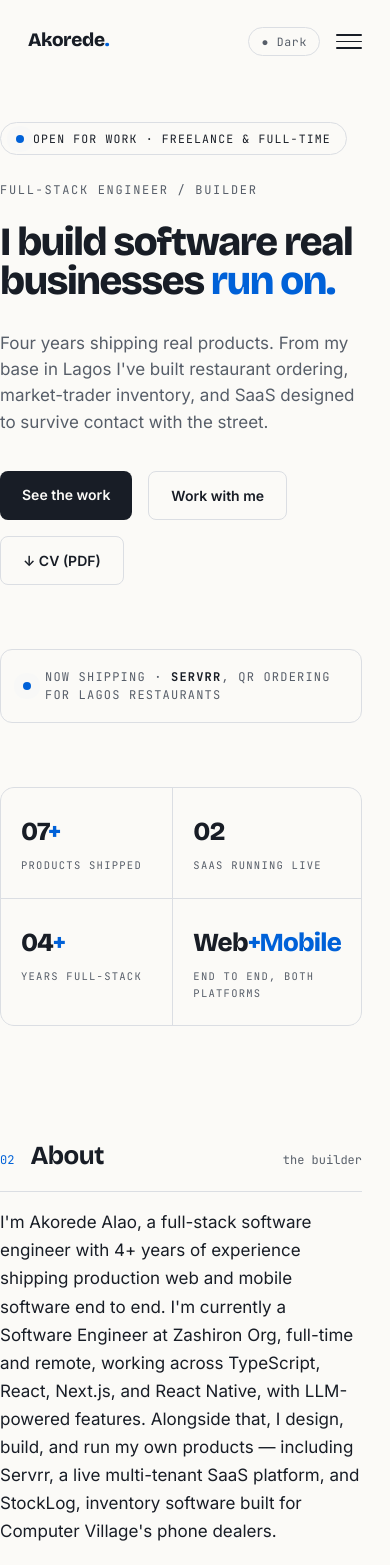
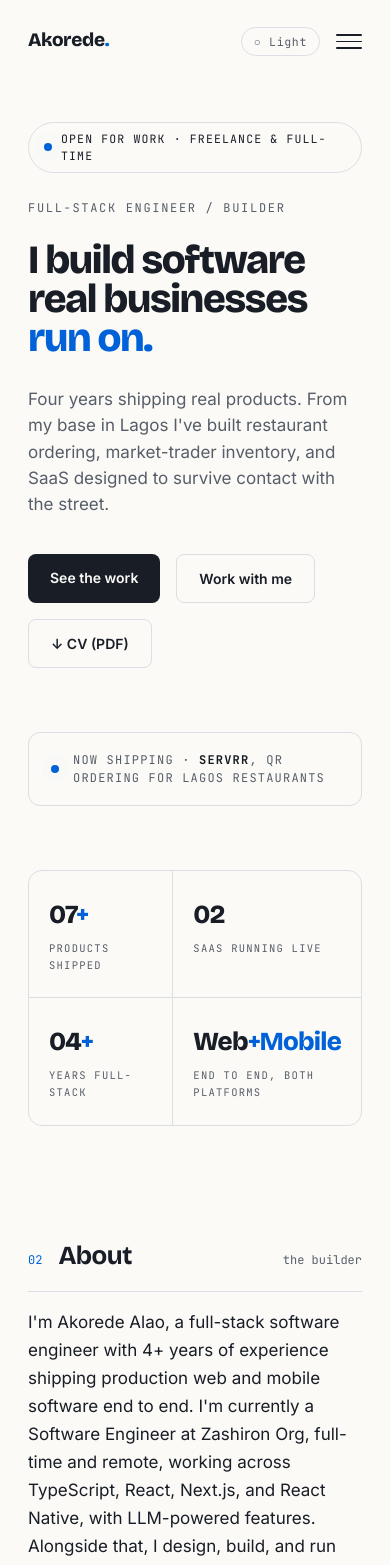
Before and after one commit to codetech18/Akorede-Alao, a Next.js app: page / in a window 390 px wide. Shown: the top 1565 px of the page. Built offline with nearby package versions, Linux system fonts and the light colour scheme.

Commit message:
fixed responsiveness

```diff
--- a/app/globals.css
+++ b/app/globals.css
@@ -82,6 +82,7 @@ video {
   transition:
     opacity 0.7s cubic-bezier(0.16, 1, 0.3, 1),
     transform 0.7s cubic-bezier(0.16, 1, 0.3, 1);
+  transition-delay: var(--reveal-delay, 0ms);
 }
 @media (prefers-reduced-motion: reduce) {
   html {
@@ -90,6 +91,9 @@ video {
   .reveal {
     opacity: 1 !important;
     transform: none !important;
+  }
+  .reveal.in {
+    transition-delay: 0ms;
   }
 }
 
@@ -238,8 +242,11 @@ video {
 .spine-inner .n {
   color: var(--accent);
 }
+.shell.wrap {
+  padding: 0;
+}
 .main {
-  padding: 60px 0 100px 44px;
+  padding: 60px 28px 100px 44px;
   min-width: 0;
 }
 
@@ -1105,9 +1112,6 @@ video {
   grid-template-columns: repeat(3, 1fr);
   gap: 28px;
 }
-.testimonial-card.in {
-  transition-delay: var(--reveal-delay);
-}
 .testimonial-bubble {
   position: relative;
   margin: 0;
@@ -1159,12 +1163,6 @@ video {
   line-height: 1.35;
   margin-top: 2px;
 }
-@media (prefers-reduced-motion: reduce) {
-  .testimonial-card.in {
-    transition-delay: 0ms;
-  }
-}
-
 /* ---------- notes ---------- */
 .note-row {
   display: flex;
@@ -1553,7 +1551,7 @@ video {
     display: none;
   }
   .main {
-    padding: 40px 0 70px;
+    padding: 40px 28px 70px;
   }
   .stats {
     grid-template-columns: repeat(2, 1fr);
--- a/app/layout.tsx
+++ b/app/layout.tsx
@@ -76,7 +76,7 @@ export default function RootLayout({
       <head>
         <script
           dangerouslySetInnerHTML={{
-            __html: `(function(){try{if(localStorage.getItem("theme")==="dark"){document.documentElement.setAttribute("data-theme","dark");}}catch(e){}})();`,
+            __html: `(function(){try{if(localStorage.getItem("theme")!=="light"){document.documentElement.setAttribute("data-theme","dark");}}catch(e){document.documentElement.setAttribute("data-theme","dark");}})();`,
           }}
         />
       </head>
--- a/app/page.tsx
+++ b/app/page.tsx
@@ -23,7 +23,7 @@ export default function Home() {
   return (
     <>
       <Nav />
-      <div className="shell wrap" style={{ padding: 0, maxWidth: 1180, margin: "0 auto" }}>
+      <div className="shell wrap">
         <aside className="spine">
           <div className="spine-inner">
             <span className="coord">
@@ -45,7 +45,7 @@ export default function Home() {
           </div>
         </aside>
 
-        <main className="main" style={{ paddingRight: 28 }}>
+        <main className="main">
           {/* ---------- 01 STORY ---------- */}
           <section id="top">
             <Reveal className="avail">
@@ -82,17 +82,22 @@ export default function Home() {
               </span>
             </Reveal>
 
-            <Reveal className="stats">
-              {stats.map((s) => (
-                <div className="stat" key={s.label}>
+            <div className="stats">
+              {stats.map((s, i) => (
+                <Reveal
+                  as="div"
+                  className="stat"
+                  key={s.label}
+                  style={{ "--reveal-delay": `${i * 70}ms` } as CSSProperties}
+                >
                   <b>
                     {s.value}
                     {s.accent && <em>{s.accent}</em>}
                   </b>
                   <span>{s.label}</span>
-                </div>
+                </Reveal>
               ))}
-            </Reveal>
+            </div>
           </section>
 
           {/* ---------- 02 ABOUT ---------- */}
@@ -140,10 +145,11 @@ export default function Home() {
             </Reveal>
 
             <div className="exp-list">
-              {experience.map((role) => (
+              {experience.map((role, i) => (
                 <Reveal
                   key={role.company}
                   className={`exp-item ${role.current ? "is-current" : ""}`}
+                  style={{ "--reveal-delay": `${(i % 3) * 60}ms` } as CSSProperties}
                 >
                   <span className="exp-dot" />
                   <div className="exp-head">
@@ -276,8 +282,9 @@ export default function Home() {
             ))}
 
             <Reveal className="subhead">Also shipped</Reveal>
-            {alsoShipped.map((p) =>
-              p.href ? (
+            {alsoShipped.map((p, i) => {
+              const delay = { "--reveal-delay": `${(i % 4) * 60}ms` } as CSSProperties;
+              return p.href ? (
                 <Reveal
                   as="a"
                   href={p.href}
@@ -285,6 +292,7 @@ export default function Home() {
                   rel="noreferrer"
                   className="mini"
                   key={p.title}
+                  style={delay}
                 >
                   <h3 className="display">
                     {p.title} <span className="ext">↗</span>
@@ -293,13 +301,13 @@ export default function Home() {
                   <span className="yr">{p.year}</span>
                 </Reveal>
               ) : (
-                <Reveal as="div" className="mini" key={p.title}>
+                <Reveal as="div" className="mini" key={p.title} style={delay}>
                   <h3 className="display">{p.title}</h3>
                   <p>{p.desc}</p>
                   <span className="yr">{p.year}</span>
                 </Reveal>
-              ),
-            )}
+              );
+            })}
 
             <Reveal className="building">
               <span className="dot" />
@@ -335,6 +343,7 @@ export default function Home() {
                     href={`/notes/${n.slug}`}
                     className="note-card"
                     key={n.slug}
+                    style={{ "--reveal-delay": `${(i % 3) * 80}ms` } as CSSProperties}
                   >
                     <span className="idx">N{String(i + 1).padStart(2, "0")}</span>
                     <div className="note-card-body">
--- a/components/theme-toggle.tsx
+++ b/components/theme-toggle.tsx
@@ -4,7 +4,7 @@ import { useEffect, useState } from "react";
 import { getStoredTheme, setTheme, type Theme } from "@/lib/theme";
 
 export function ThemeToggle() {
-  const [theme, setThemeState] = useState<Theme>("light");
+  const [theme, setThemeState] = useState<Theme>("dark");
 
   useEffect(() => {
     setThemeState(getStoredTheme());
--- a/lib/theme.ts
+++ b/lib/theme.ts
@@ -3,9 +3,9 @@ export type Theme = "light" | "dark";
 const STORAGE_KEY = "theme";
 
 export function getStoredTheme(): Theme {
-  if (typeof window === "undefined") return "light";
+  if (typeof window === "undefined") return "dark";
   const stored = localStorage.getItem(STORAGE_KEY);
-  return stored === "dark" ? "dark" : "light";
+  return stored === "light" ? "light" : "dark";
 }
 
 export function applyTheme(theme: Theme) {
```
